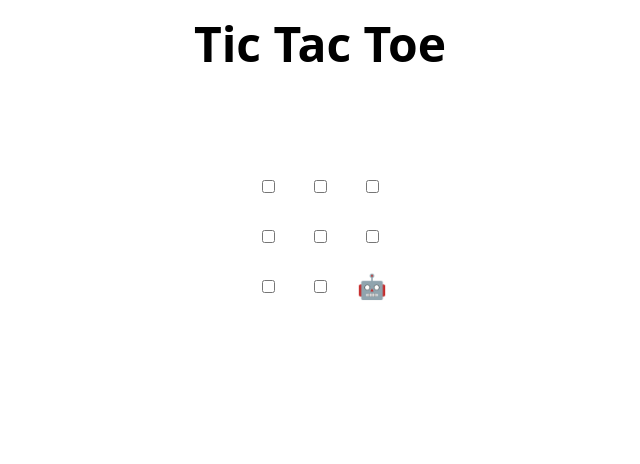
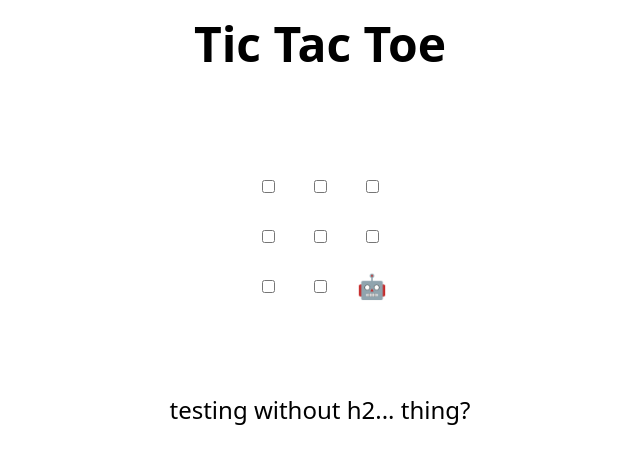
Before and after one commit to 2benornot2ben/skills-review-pull-requests, a plain HTML site: page index.html in a window 1280 px wide. Shown: the whole page, without its empty margins (320-960 px from the left). Drawn offline with Linux system fonts and the light colour scheme.

Commit message:
Update index.html
this is a horrible idea, apparently this goes directly into the code. lmao.

```diff
--- a/index.html
+++ b/index.html
@@ -48,6 +48,7 @@
 </table>
 
 <h2 hidden>Game over, refresh to play again 🧑‍💻 🤖!</h2>
+testing without h2... thing?
 
 <script>
   // Initialization
```
